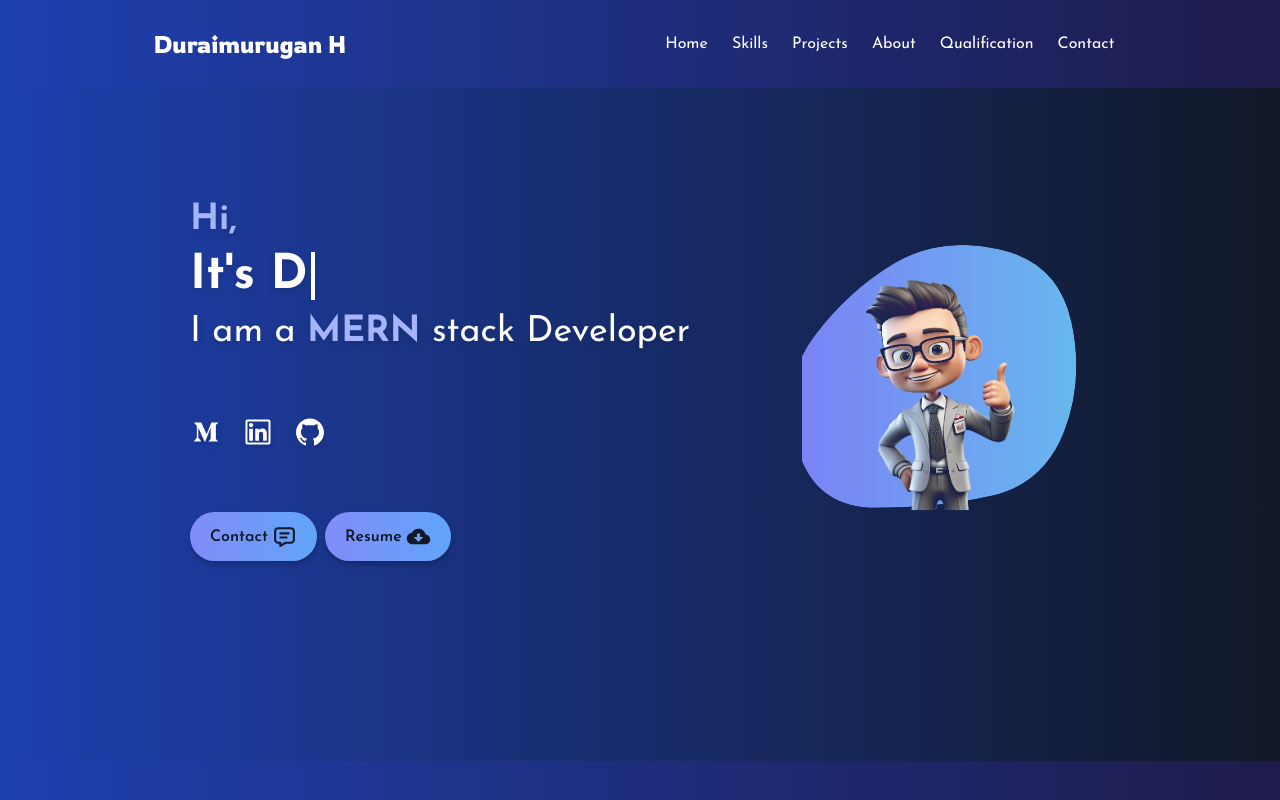
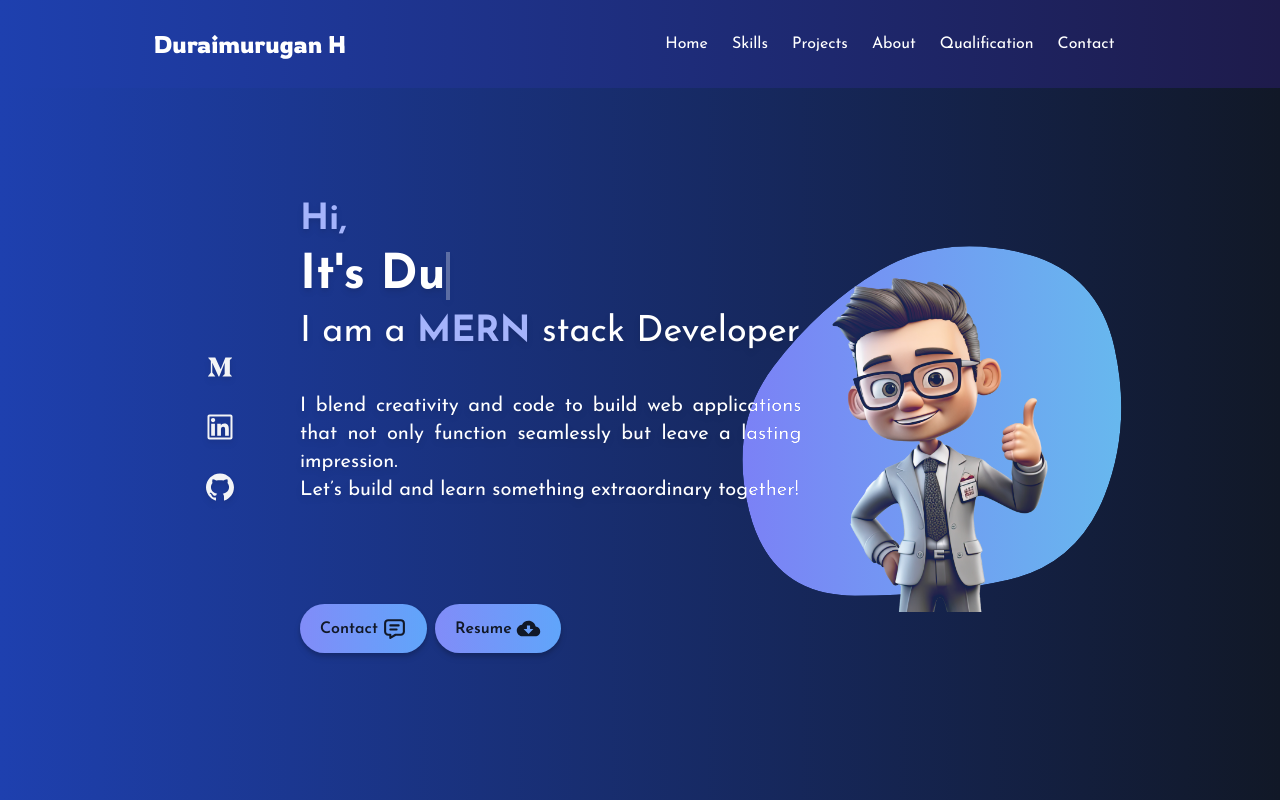
Before and after one commit to hduraimurugan/my-portfolio, a React (Vite) app: page / in a window 1280 px wide. Shown: the top 800 px of the page. Built offline with nearby package versions, Linux system fonts and the light colour scheme; a web font is replaced by a local one.

Commit message:
Hero page UI changes

```diff
--- a/src/components/Hero.jsx
+++ b/src/components/Hero.jsx
@@ -1,8 +1,8 @@
-import React from 'react';
+// import React from 'react';
 import HeroImg from '../assets/hero.png';
 // import Hero2Img from '../assets/hero2.png';
 import Hero3Img from '../assets/hero3.png';
-import bgImg from '../assets/bg.gif';
+// import bgImg from '../assets/bg.gif';
 import { AiOutlineTwitter, AiOutlineLinkedin, AiOutlineGithub, AiOutlineMedium, AiOutlineInstagram } from "react-icons/ai";
 import { TbMessage } from "react-icons/tb";
 import { IoMdCloudDownload } from "react-icons/io";
@@ -22,7 +22,15 @@ const Hero = () => {
                 id='hero'
             >
                 <div className='flex flex-col md:flex-row justify-center container mx-auto'>
-                    <div className='md:w-1/2 flex flex-col mt-10 mb-10'>
+
+                    <div className='flex md:flex-row flex-col md:w-1/2'>
+                        <div className='flex md:flex-col flex-row  text-gray-100 gap-7 drop-shadow-md px-16 items-center justify-center md:visible invisible'>
+                            <a href='https://medium.com/@hduraimurugan/from-banking-to-coding-my-journey-of-passion-and-perseverance-22ecc02b665a' target="_blank" className='hover:text-indigo-400'><AiOutlineMedium size={32} /></a>
+                            <a href='https://www.linkedin.com/in/duraimurugan16/' target="_blank" className='hover:text-indigo-400'><AiOutlineLinkedin size={32} /></a>
+                            <a href='https://github.com/hduraimurugan' target="_blank" className='hover:text-indigo-400'><AiOutlineGithub size={32} /></a>
+                        </div>
+
+                        <div className='flex flex-col mt-10 mb-10'>
                             <div className='text-white font-list-font drop-shadow-md w-max'>
                                 <h1 className='text-indigo-300 md:text-4xl text-2xl font-extrabold mb-3'>
                                     Hi,
@@ -35,15 +43,22 @@ const Hero = () => {
                                 </p>
                             </div>
 
-                        <div className='flex gap-5 mt-16 text-white drop-shadow-md'>
+                            <div className='flex justify-center items-center mt-10'>
+                                <p className='md:text-xl font-list-font drop-shadow-md text-white text-justify'>I blend creativity and code to build web applications that not only function seamlessly but leave a lasting impression. <br/>Let’s build and learn something extraordinary together!</p>
+                            </div>
+
+                            <div className='flex gap-5 mt-7 text-white drop-shadow-md md:invisible visible'>
+
                                 <a href='https://medium.com/@hduraimurugan/from-banking-to-coding-my-journey-of-passion-and-perseverance-22ecc02b665a' target="_blank" className='hover:text-indigo-400'><AiOutlineMedium size={32} /></a>
                                 <a href='https://www.linkedin.com/in/duraimurugan16/' target="_blank" className='hover:text-indigo-400'><AiOutlineLinkedin size={32} /></a>
                                 <a href='https://github.com/hduraimurugan' target="_blank" className='hover:text-indigo-400'><AiOutlineGithub size={32} /></a>
+
                                 {/* <a href='https://x.com/hduraimurugan16' target="_blank" className='hover:text-indigo-400'><AiOutlineTwitter size={34} /></a> */}
                                 {/* <a href='https://www.instagram.com/duraimurugan_16/' target="_blank" className='hover:text-indigo-400'><AiOutlineInstagram size={34} /></a> */}
                             </div>
 
-                        <div className='drop-shadow-md mt-16'>
+
+                            <div className='flex md:justify-start justify-center drop-shadow-md mt-10'>
                                 <div className='flex gap-2 items-center font-bold'>
                                     <a className='btn-prj font-list-font text-md py-3 px-5 rounded-full flex gap-1 items-center' href='#contact'>Contact <TbMessage size={25} /></a>
                                     <a className='btn-prj font-list-font text-md py-3 px-5 rounded-full flex gap-1 items-center'
@@ -52,16 +67,22 @@ const Hero = () => {
                                     >Resume <IoMdCloudDownload size={25} /></a>
                                 </div>
                             </div>
+
                         </div>
 
-                    <div className='py-5 px-3 md:w-1/4'>
+                    </div>
+
+                    <div className='flex items-center justify-center md:w-1/3'>
                         {/* <img className='mix-blend-lighten' src={HeroImg} alt='hero' /> */}
                         <div className='magicpattern mix-blend-lighten md:relative'>
                             <img className='img-fluid md:absolute md:bottom-12' src={Hero3Img} alt='hero'></img>
                         </div>
 
                     </div>
+
+
                 </div>
+
             </section>
         </>
     )
```
Lines whose indentation alone changed are shown as unchanged.
